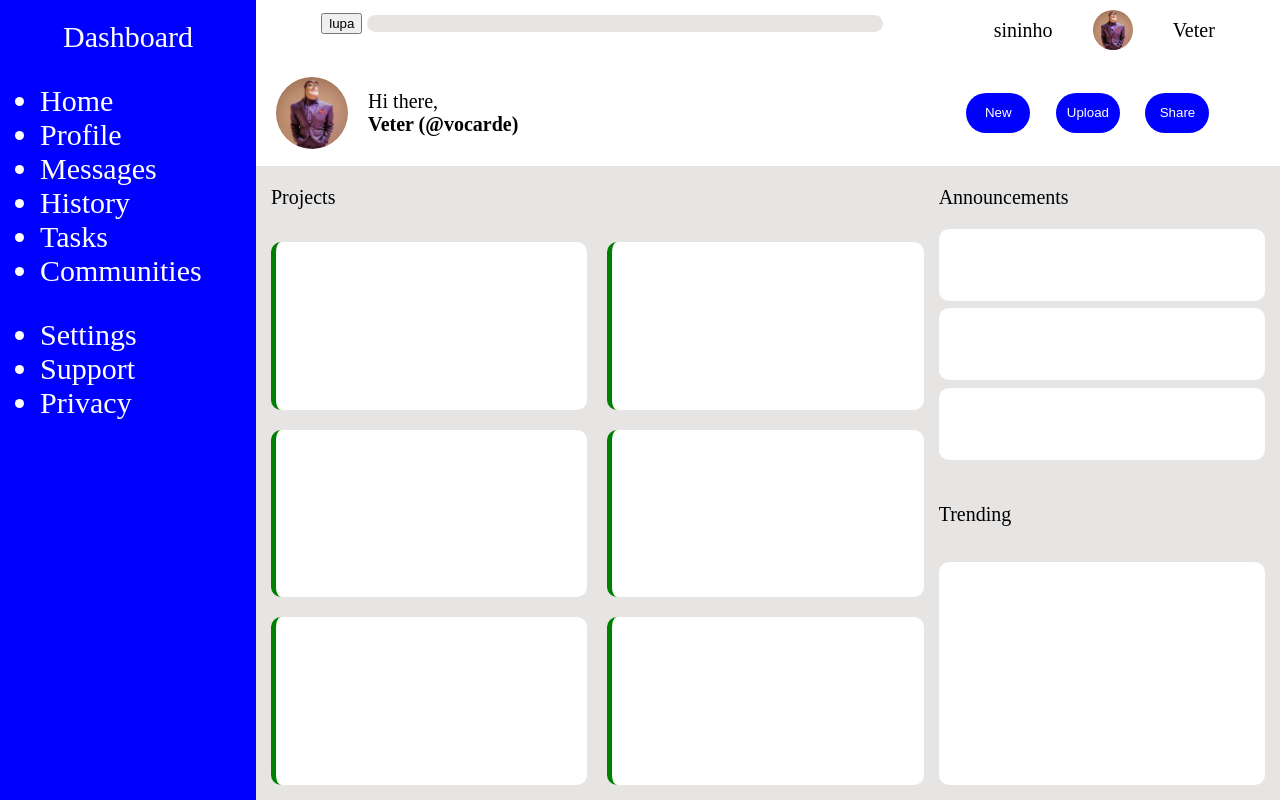
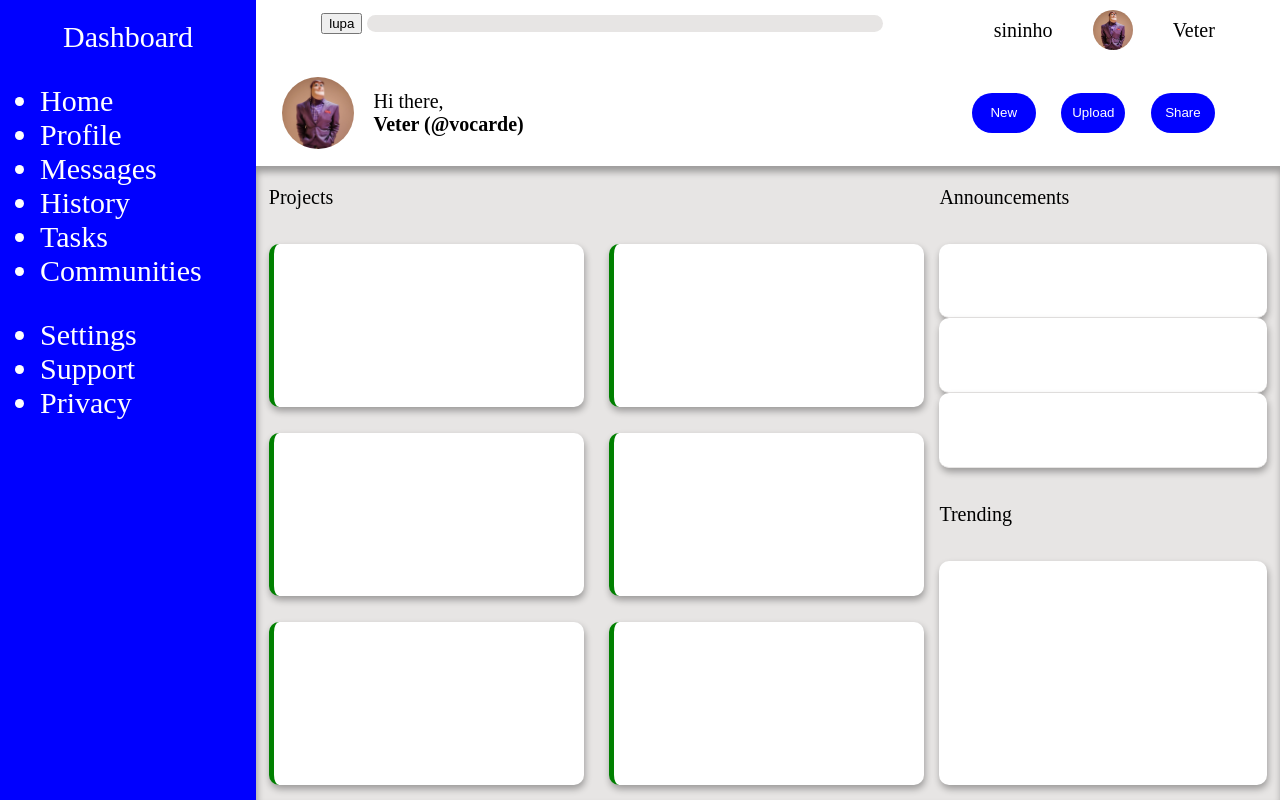
Before and after one commit to tiagohudler/dashboard, a plain HTML site: page index.html in a window 1280 px wide. Drawn offline with Linux system fonts and the light colour scheme.

Commit message:
-change overall grid structure -add styles and shadows

```diff
--- a/index.html
+++ b/index.html
@@ -47,9 +47,8 @@
         </ul>
     </div>
     <div id="maincontent">
+        <p id="projects-title">Projects</p>
         <div id="projects">
-            <p>Projects</p>
-            <div id="card-holder">
             <div class="project-card"></div>
             <div class="project-card"></div>
             <div class="project-card"></div>
@@ -57,15 +56,15 @@
             <div class="project-card"></div>
             <div class="project-card"></div>
         </div>
-        </div>
+        <p id="ann-title">Announcements</p>
         <div id="announcements">
-            <p>Announcements</p>
             <div class="anncard"></div>
             <div class="anncard"></div>
             <div class="anncard"></div>
         </div>
+        <p>Trending</p>
+
         <div id="trending">
-            <p>Trending</p>
             <div id="trend-card"></div>
         </div>
     </div>
--- a/style.css
+++ b/style.css
@@ -7,7 +7,8 @@ body {
     width: 100vw;
     margin: 0px;
     display: grid;
-    grid: 1fr 2fr 12fr / 1fr 4fr;
+    grid: 1fr 2fr 12fr / 20vw 80vw;
+    overflow: auto;
 }
 
 li > a {
@@ -38,9 +39,10 @@ input {
     background-color: #e7e5e4;
     grid-area: 3 / 2 / 4 / 3;
     display: grid;
-    grid: 1fr 1fr / 2fr 1fr ;
+    grid: 0.5fr 3fr 0.5fr 3fr / 2fr 1fr ;
     gap: 15px;
-    padding: 0px 15px 15px 15px;
+    padding: 0px 1vw 15px 1vw;
+    box-shadow: inset 1px 6px 7px 0px rgba(0,0,0,0.33);
 }
 
 #navbar {
@@ -65,7 +67,7 @@ input {
     grid-area: 2 / 2 / 3 / 3;
     display: flex;
     align-items: center;
-    padding-left: 20px;
+    padding-left: 2vw;
 }
 
 span {
@@ -95,46 +97,50 @@ span {
     padding: 10px;
 }
 
-
-
-
-
 #projects {
     display: grid;
-    grid: 0.7fr 5fr / 1fr;
-    grid-area: 1 / 1 / 3 / 2;
+    grid: repeat(3, 1fr) / repeat(2, 1fr);
+    gap: 2vw;
+    grid-area: 2 / 1 / 5 / 2;
 }
 
-#card-holder{
-    display: grid;
-    grid: repeat(3, 1fr) / repeat(2, 1fr);
-    gap: 20px;
+#projects-title{
+    grid-area: 1 / 1 / 2 / 2;
+}
+
+#ann-title {
+    grid-area: 1 / 2 / 2 / 3;
 }
 
 #announcements {
-    grid-area: 1 / 2 / 2 / 3;
-    display: grid;
-    grid: 0.7fr 0.9fr 0.9fr 0.9fr / 1fr;
+    grid-area: 2 / 2 / 3 / 3;
+    display: flex;
+    flex-direction: column;
 }
 
 .project-card {
     background-color: white;
     border-radius: 10px;
     border-left: 5px solid green;
+    box-shadow: 1px 4px 7px 0px rgba(0,0,0,0.33);
 }
 
 .anncard{
     background-color: white;
-    height: 9vh;
+    flex-grow: 1;
     border-radius: 10px;
+    border-bottom: #e7e5e4 solid 1px;
+    box-shadow: 1px 4px 7px 0px rgba(0,0,0,0.33);
 }
 
 #trend-card {
     background-color: white;
     border-radius: 10px;
+    box-shadow: 1px 4px 7px 0px rgba(0,0,0,0.33);
 }
 
 #trending {
+    grid-area: 4 / 2 / 5 / 3;
     display: grid;
-    grid: 1fr 2.8fr / 1fr;
+    grid: 1fr / 1fr;
 }
```
Lines whose indentation alone changed are shown as unchanged.
